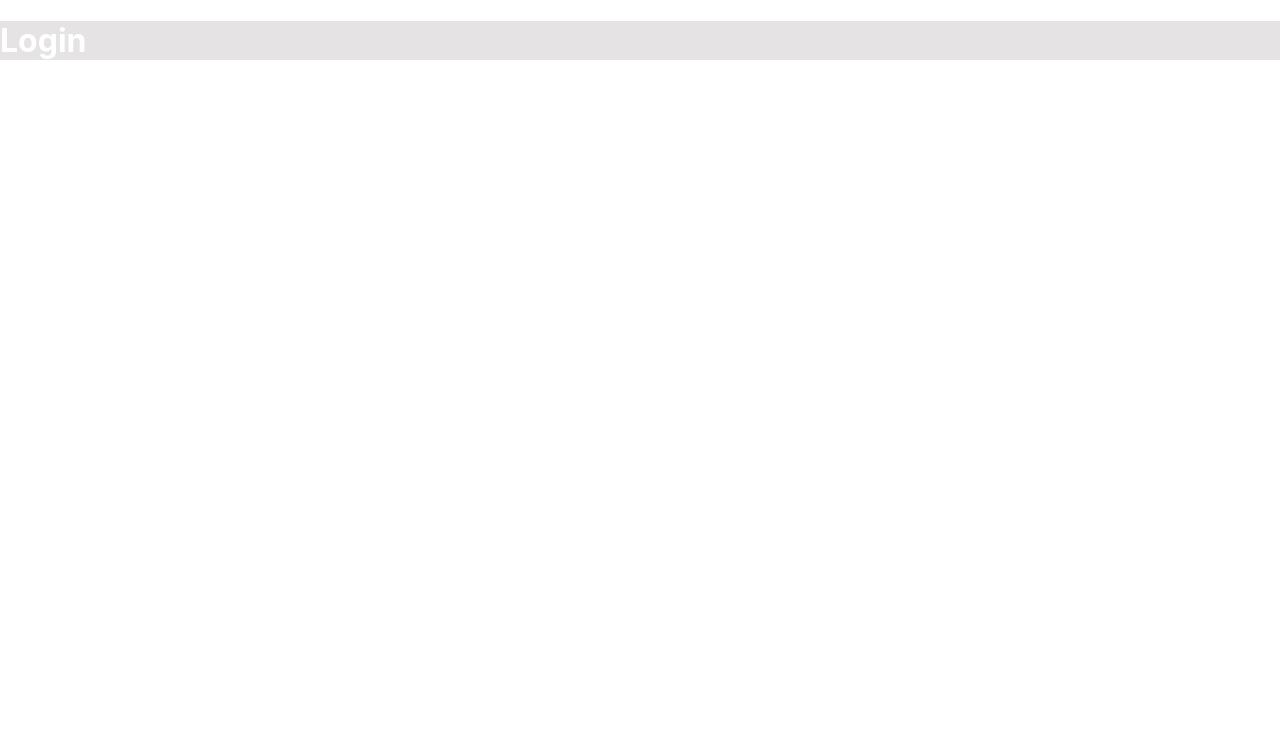
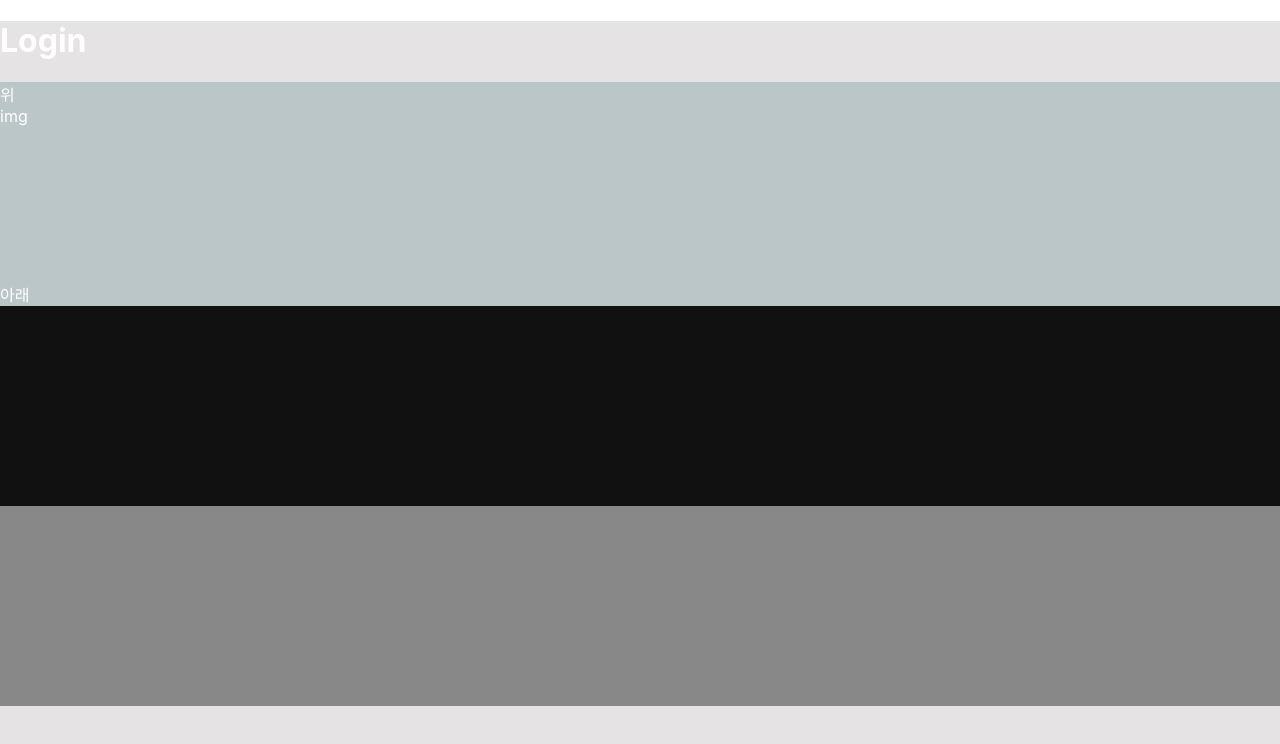
Before and after one commit to RIDE-THE-WAVE/Frontend, a React (Create React App) app in the folder ride-the-wave/: page / in a window 1280 px wide. Shown: the top 744 px of the page. Built offline with nearby package versions, Linux system fonts and the light colour scheme.

Commit message:
WIP: 로그인 div 추가 완료. css 조정필요

```diff
--- a/ride-the-wave/src/App.js
+++ b/ride-the-wave/src/App.js
@@ -42,4 +42,10 @@ function App() {
 //   );
 // }
 
+// #469597
+// #5BA199
+// #BBC6C8
+// #E5E3E4
+// #DDBEAA
+
 export default App;
--- a/ride-the-wave/src/component/login/Login.js
+++ b/ride-the-wave/src/component/login/Login.js
@@ -1,15 +1,55 @@
 import React from 'react';
 
 function Login() {
-    const divStyle = {
-        backgroundColor: '#E5E3E4', // 원하는 배경색
-        color: 'white', // 텍스트 색상 (옵션)
-        // 다른 스타일 속성 추가 가능
-      };
-  // 컴포넌트의 내용
+    const divOneStyle = {
+        width: '100%',
+        height: '900px',
+        backgroundColor: '#E5E3E4',
+        color: 'white',
+    };
+    const divTwoStyle = {
+        width: '100%',
+        height: '500px',
+        backgroundColor: '#5BA199',
+        color: 'white',
+    };
+    const divThreeStyle = {
+        width: '100%',
+        height: '200px',
+        backgroundColor: '#BBC6C8',
+        color: 'white',
+    };
+    const divFourStyle = {
+        width: '100%',
+        height: '400px',
+        backgroundColor: '#888888',
+        color: 'white',
+    };
+    const divFiveStyle = {
+        width: '100%',
+        height: '200px',
+        backgroundColor: '#111111',
+        color: 'white',
+    };
+
     return (
-        <div className="Login" style={divStyle}>
+        <div className="Login" style={divOneStyle}>
             <h1>Login</h1>
+            <div className="divTwo" style={divTwoStyle}>
+                <div className="divThree" style={divThreeStyle}>
+                    위
+                    <br />
+                    img
+                </div>
+                <div className="divThree" style={divThreeStyle}>
+                    아래
+                    <br />
+                    <div className="divFour" style={divFourStyle}>
+                        <div className="divFive" style={divFiveStyle}>
+                        </div>
+                    </div>
+                </div>
+            </div>
         </div>
     );
 }
--- a/ride-the-wave/src/component/records/grouprecords/GroupRecords.js
+++ b/ride-the-wave/src/component/records/grouprecords/GroupRecords.js
@@ -1,14 +1,39 @@
 import React from 'react';
 
 function GroupRecords() {
-    const divStyle = {
-        backgroundColor: '#BBC6C8', // 원하는 배경색
-        color: 'white', // 텍스트 색상 (옵션)
-        // 다른 스타일 속성 추가 가능
-      };
-  // 컴포넌트의 내용
+    const divOneStyle = {
+        width: '100%',
+        height: '900px',
+        backgroundColor: '#E5E3E4',
+        color: 'white',
+    };
+    const divTwoStyle = {
+        width: '100%',
+        height: '500px',
+        backgroundColor: '#5BA199',
+        color: 'white',
+    };
+    const divThreeStyle = {
+        width: '100%',
+        height: '200px',
+        backgroundColor: '#BBC6C8',
+        color: 'white',
+    };
+    const divFourStyle = {
+        width: '100%',
+        height: '400px',
+        backgroundColor: '#888888',
+        color: 'white',
+    };
+    const divFiveStyle = {
+        width: '100%',
+        height: '200px',
+        backgroundColor: '#111111',
+        color: 'white',
+    };
+
     return (
-        <div className="GroupRecords" style={divStyle}>
+        <div className="GroupRecords" style={divOneStyle}>
             <h1>GroupRecords</h1>
         </div>
     );
--- a/ride-the-wave/src/component/records/myrecord/MyRecord.js
+++ b/ride-the-wave/src/component/records/myrecord/MyRecord.js
@@ -1,14 +1,38 @@
 import React from 'react';
 
 function MyRecord() {
-    const divStyle = {
-        backgroundColor: '#5BA199', // 원하는 배경색
-        color: 'white', // 텍스트 색상 (옵션)
-        // 다른 스타일 속성 추가 가능
-      };
-  // 컴포넌트의 내용
+    const divOneStyle = {
+        width: '100%',
+        height: '900px',
+        backgroundColor: '#E5E3E4',
+        color: 'white',
+    };
+    const divTwoStyle = {
+        width: '100%',
+        height: '500px',
+        backgroundColor: '#5BA199',
+        color: 'white',
+    };
+    const divThreeStyle = {
+        width: '100%',
+        height: '200px',
+        backgroundColor: '#BBC6C8',
+        color: 'white',
+    };
+    const divFourStyle = {
+        width: '100%',
+        height: '400px',
+        backgroundColor: '#888888',
+        color: 'white',
+    };
+    const divFiveStyle = {
+        width: '100%',
+        height: '200px',
+        backgroundColor: '#111111',
+        color: 'white',
+    };
     return (
-        <div className="MyRecord" style={divStyle}>
+        <div className="MyRecord" style={divOneStyle}>
             <h1>MyRecord</h1>
         </div>
     );
--- a/ride-the-wave/src/component/review/Review.js
+++ b/ride-the-wave/src/component/review/Review.js
@@ -1,14 +1,38 @@
 import React from 'react';
 
 function Review() {
-    const divStyle = {
-        backgroundColor: '#0000FF', // 원하는 배경색
-        color: 'white', // 텍스트 색상 (옵션)
-        // 다른 스타일 속성 추가 가능
-      };
-  // 컴포넌트의 내용
+    const divOneStyle = {
+        width: '100%',
+        height: '900px',
+        backgroundColor: '#E5E3E4',
+        color: 'white',
+    };
+    const divTwoStyle = {
+        width: '100%',
+        height: '500px',
+        backgroundColor: '#5BA199',
+        color: 'white',
+    };
+    const divThreeStyle = {
+        width: '100%',
+        height: '200px',
+        backgroundColor: '#BBC6C8',
+        color: 'white',
+    };
+    const divFourStyle = {
+        width: '100%',
+        height: '400px',
+        backgroundColor: '#888888',
+        color: 'white',
+    };
+    const divFiveStyle = {
+        width: '100%',
+        height: '200px',
+        backgroundColor: '#111111',
+        color: 'white',
+    };
   return (
-    <div className="Review" style={divStyle}>
+    <div className="Review" style={divOneStyle}>
       <h1>Review</h1>
     </div>
   );
```
